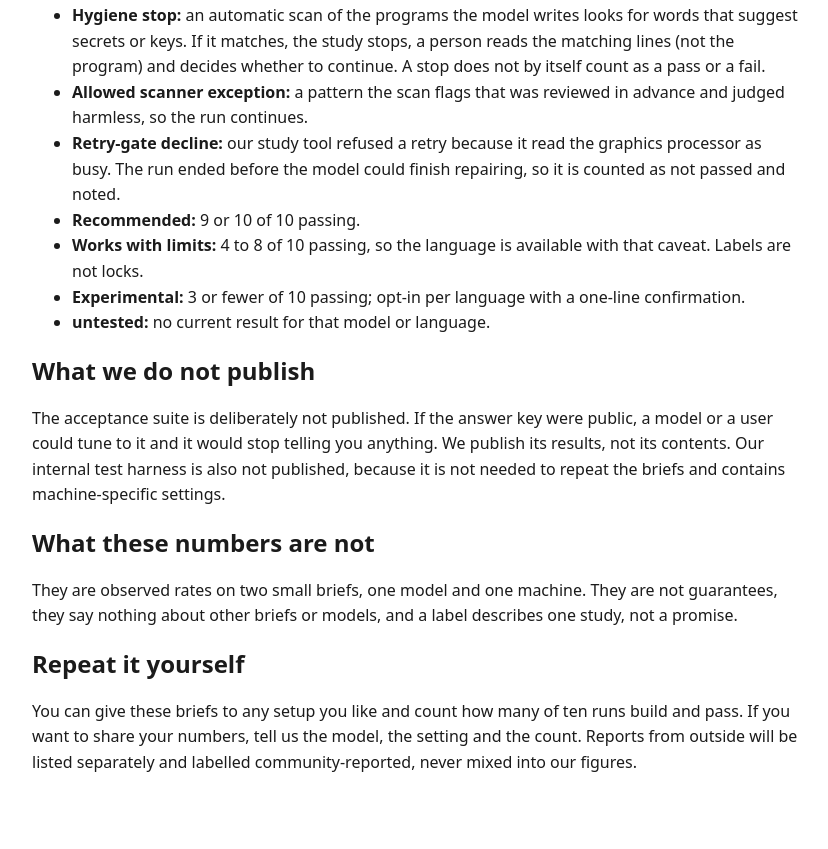
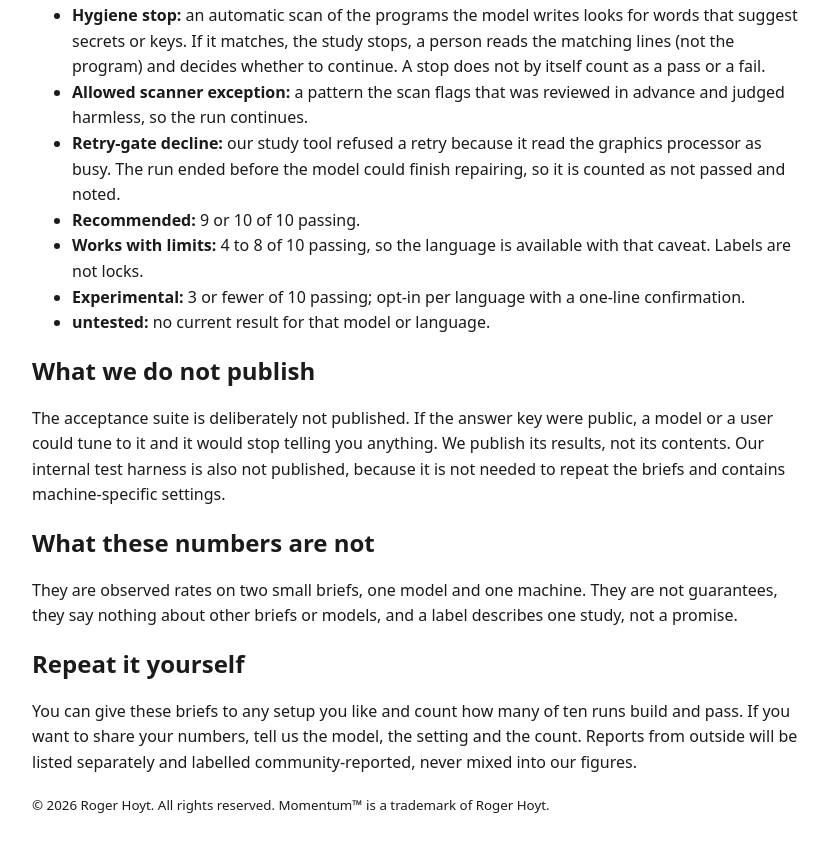
Before and after one commit to Airplaneguy1/airplaneguy1.github.io, a plain HTML site: page how-we-test.html in a window 1280 px wide. Shown: the part 1432-2281 px from the top of the page, without its empty margins (224-1052 px from the left). Before the commit the page ends 2240 px from the top, so only its background shows below. Drawn offline with Linux system fonts and the light colour scheme.

Commit message:
Add copyright and trademark notice to the site footer and legal pages (Roger approved 12:02 PM)
Co-Authored-By: Claude Sonnet 5.5 <noreply@anthropic.com>
Claude-Session: https://claude.ai/code/session_01GiQSQyTardALoBHEjtVZeU

```diff
--- a/how-we-test.html
+++ b/how-we-test.html
@@ -32,4 +32,5 @@
 <p>They are observed rates on two small briefs, one model and one machine. They are not guarantees, they say nothing about other briefs or models, and a label describes one study, not a promise.</p>
 <h2>Repeat it yourself</h2>
 <p>You can give these briefs to any setup you like and count how many of ten runs build and pass. If you want to share your numbers, tell us the model, the setting and the count. Reports from outside will be listed separately and labelled community-reported, never mixed into our figures.</p>
+<p><small>© 2026 Roger Hoyt. All rights reserved. Momentum™ is a trademark of Roger Hoyt.</small></p>
 </body></html>
```
Also changed, not shown: index.html (+1 -0 lines), privacy.html (+1 -0 lines).
